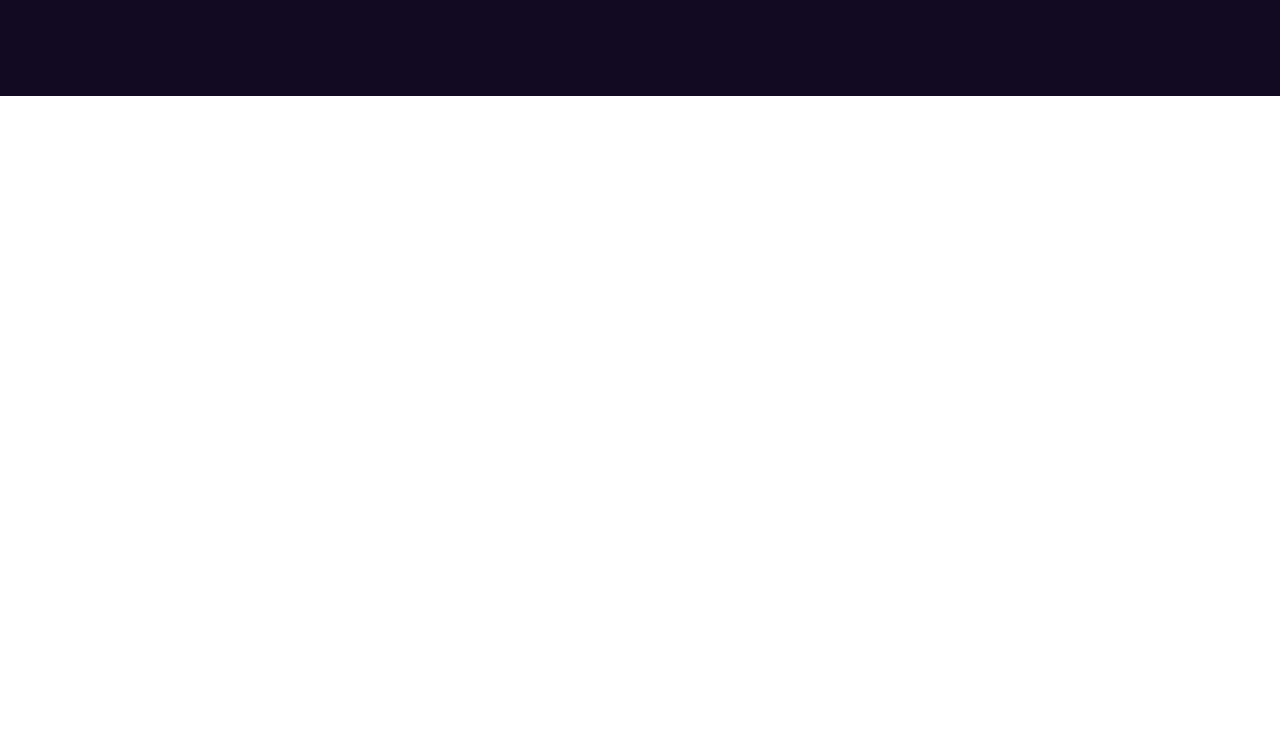
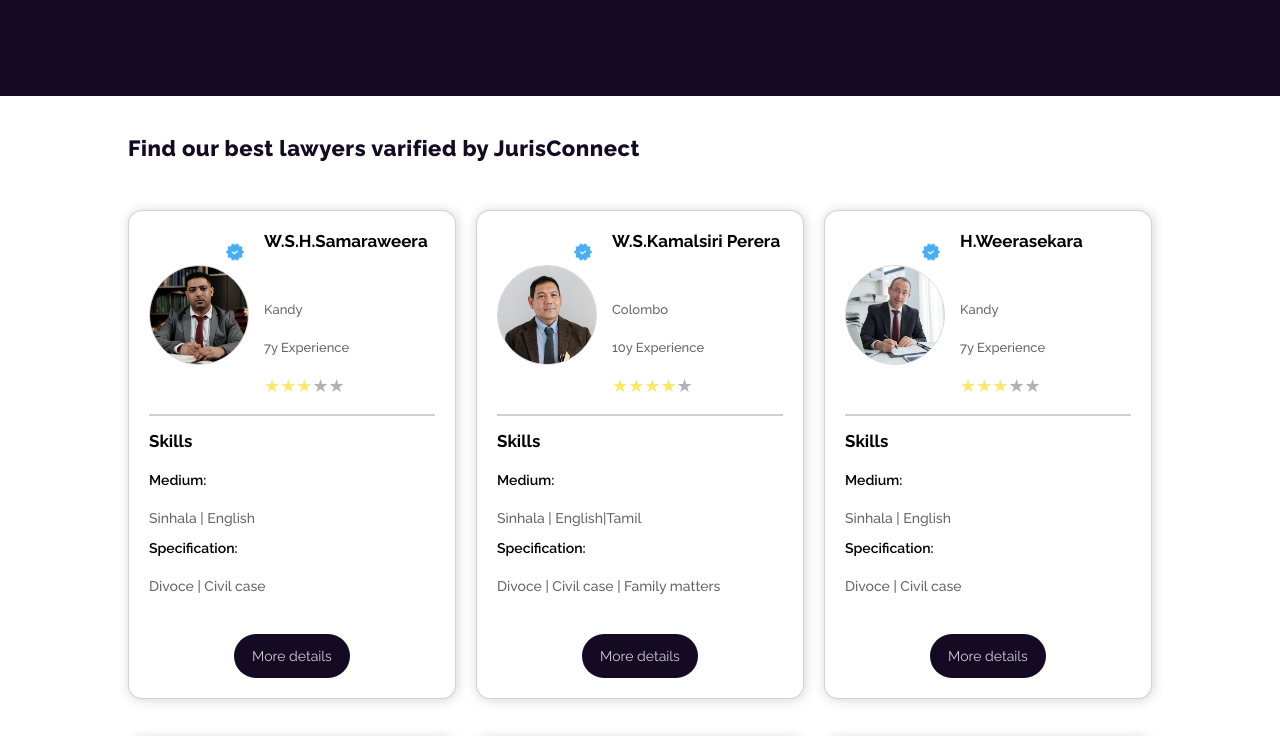
Before and after one commit to Tharindu-Lakmal/Juris-Connect, a React (Vite) app in the folder juris-connect/: page /lawyers in a window 1280 px wide. Shown: the part 1760-2496 px from the top of the page. Before the commit the page ends 1856 px from the top, so only its background shows below. Built offline with nearby package versions, Linux system fonts and the light colour scheme.

Commit message:
lawyer cards component added

```diff
--- a/juris-connect/src/Pages/Lawyers/Lawyers.jsx
+++ b/juris-connect/src/Pages/Lawyers/Lawyers.jsx
@@ -3,12 +3,14 @@ import './Lawyers.css'
 import { Link } from 'react-router-dom'
 import LawyerHero from '../../components/Lawyers/LawyerHero/LawyerHero'
 import LawyerSearch from '../../components/Lawyers/LawyerSearch/LawyerSearch'
+import LawyerCard from '../../components/Lawyers/LawyerCard/LawyerCard'
 
 const Lawyers = () => {
   return (
     <div className='lawyers'>
         <LawyerHero />
         <LawyerSearch />
+        <LawyerCard />
     </div>
   )
 }
--- /dev/null
+++ b/juris-connect/src/components/Lawyers/LawyerCard/LawyerCard.css
@@ -0,0 +1,169 @@
+
+
+.lawyercard {
+    width: 100%;
+}
+
+.lawyercard-container {
+    width: 90%;
+    margin: 40px auto 0;
+}
+
+.lawyercard-container h2 {
+    font-size: 22px;
+    line-height: 24px;
+}
+
+.lawyercard-cards {
+    position: relative;
+    display: grid;
+    grid-template-columns: repeat(auto-fill,minmax(280px,1fr));
+    margin-top: 50px;
+    gap: 20px;
+    row-gap: 18px;
+}
+
+.lawyercard-cards .card {
+    display: grid;
+    gap: 15px;
+    border: 1px solid hsl(0, 0%, 15%, 0.2);
+    border-radius: 14px;
+    padding: 20px;
+    background-color: white;
+    margin-bottom: 20px;
+    box-shadow: 1px 1px 12px hsl(0, 0%, 15%, 0.2);
+}
+
+.card-top {
+    position: relative;
+    display: flex;
+    flex-direction: row;
+    align-items: center;
+    gap: 15px;
+    overflow: hidden;
+}
+.lawyer-details {
+    overflow: hidden;
+}
+
+.lawyer-name {
+    height: 50px;
+}
+
+.lawyercard-cards .card .lawyer-details h4 {
+    margin-bottom: 10px;
+}
+
+.lawyercard-cards .card p {
+    font-size: 14px;
+    line-height: 18px;
+    font-weight: 500;
+    margin-bottom: 4px;
+    opacity: 0.6;
+}
+
+.card-top .lawyer-details .city-exp {
+    font-size: 13px;
+}
+.card-top .lawyer-details .rating-stars {
+    font-size: 18px;
+}
+
+.lawyer-img {
+    max-width: 100px;
+    max-height: 100px;
+    border-radius: 100px;
+    border: 1px solid hsl(0, 0%, 15%, 0.2);
+    overflow: hidden;
+    display: flex;
+    justify-content: center;
+}
+.lawyer-img img {
+    width: 100%;
+    border: 100%;
+}
+
+.lawyer-img .verified {
+    position: absolute;
+    max-width: 28px;
+    top: 7px;
+    left: 72px;
+}
+
+.lawyercard-cards .card hr {
+    height: 0;
+    border: 1px solid hsla(0, 0%, 15%, 0.216);
+}
+
+.lawyercard-cards .card .card-bottum h4 {
+    margin-bottom: 8px;
+}
+
+.lawyercard-cards .card-bottum .medium {
+    margin-bottom: 4px;
+    opacity: 1;
+    font-weight: 600;
+}
+
+.specification {
+    margin-top: 12px;
+}
+
+.lawyercard-btn {
+    display: flex;
+    align-items: center;
+    justify-content: center;
+    margin-top: 20px;
+}
+
+.lawyercard-btn button {
+    padding: 14px 18px;
+    border: none;
+    border-radius: 100px;
+    font-size: 14px;
+    color: hsla(0, 0%, 100%, 0.8);
+    background-color: #140A24;
+}
+
+.lawyercard-btn button:is(:hover, :focus-visible) {
+    color: hsla(0, 0%, 100%, 1);
+    box-shadow: 1px 2px 8px hsla(263, 57%, 9%, 0.3);
+}
+
+
+.lawyercard-container .seemore-btn {
+    margin: 120px auto 0;
+    display: flex;
+    justify-content: center;
+    align-items: center;
+}
+
+.lawyercard-container .seemore-btn button {
+    padding: 14px 18px;
+    border: none;
+    border-radius: 100px;
+    font-size: 14px;
+    color: hsla(0, 0%, 100%, 0.8);
+    background-color: #140A24;
+}
+.lawyercard-container .seemore-btn button:is(:hover, :focus-visible) {
+    color: hsla(0, 0%, 100%, 1);
+    box-shadow: 1px 2px 8px hsla(263, 57%, 9%, 0.3);
+}
+
+
+/* Responsive Styles */
+
+@media only screen and (min-width: 540px) {
+    .lawyercard-container {
+        width: 80%;
+    }
+}
+
+
+@media only screen and (min-width: 1280px) {
+    .lawyercard {
+        max-width: 1680px;
+        margin: 0 auto;
+    }
+}
--- /dev/null
+++ b/juris-connect/src/components/Lawyers/LawyerCard/LawyerCard.jsx
@@ -0,0 +1,104 @@
+
+import React, { useState } from 'react'
+import './LawyerCard.css'
+import { assets, lawyers_details } from '../../../assets/assets'
+
+
+
+//Display stars according to the average rating value
+// Star component
+const Star = ({ filled }) => (
+  <span style={{ color: filled ? 'gold' : 'gray' }}>★</span>
+);
+
+// Rating component
+const Rating = ({ averageRating }) => {
+  const totalStars = 5;
+  const filledStars = Math.round(averageRating);
+  const stars = [];
+
+  for (let i = 0; i < totalStars; i++) {
+    stars.push(<Star key={i} filled={i < filledStars} />);
+  }
+
+  return <>{stars}</>;
+};
+
+
+const LawyerCard = () => {
+
+  //Display only 10 cards first and then the see more button click add 12 more cards to the displayed list
+  const [visibleCards, setVisibleCards] = useState(10);
+
+  //function to set the number of visible Cards number(count). update visibleCards state
+  const loadMoreCards = () => {
+    setVisibleCards(prevVisibleCards => {
+      const remainingCards = lawyers_details.length - prevVisibleCards;
+      return prevVisibleCards + (remainingCards < 12 ? remainingCards : 12);
+    });
+  };
+
+  return (
+    <div className='lawyercard'>
+      <div className="lawyercard-container">
+
+          <h2>
+            Find our best lawyers varified by JurisConnect
+          </h2>
+
+          <div className="lawyercard-cards">
+
+              {/* set the number of visible cards from 0 */}
+              {lawyers_details.slice(0, visibleCards).map((item, index) => {
+
+                  return (
+                    <div keu={index} className="card">
+
+                      <div className="card-top">
+                          <div className="lawyer-img">
+                            <img className='verified' src={assets.verified} alt="" />
+                            <img src={item.lawyer_image} alt="" />
+                          </div>
+                          <div className="lawyer-details">
+                            <div className="lawyer-name">
+                              <h4>{item.lawyer_name}</h4>
+                            </div>
+                            <p className="city-exp">{item.lawyer_city}</p>
+                            <p className="city-exp">{item.lawyer_expirience}y Experience</p>
+
+                            {/* Display stars and trigger Rating function and pass averageRating as a prop to the function */}
+                            <p className="rating-stars"><Rating averageRating={item.average_rating} /></p>
+                          </div>
+                      </div>
+
+                      <hr />
+
+                      <div className="card-bottum">
+                        <h4>Skills</h4>
+                        <p className="medium">Medium:</p>
+                        <p>{item.lawyer_skills_medium()}</p>
+
+                        <p className="medium specification">Specification:</p>
+                        <p>{item.lawyer_skills_specification()}</p>
+                      </div>
+
+                      <div className="lawyercard-btn">
+                        <button>More details</button>
+                      </div>
+                    </div>
+                  )
+              })}
+
+          </div>
+
+          {/* button to display more cards and trigger loadMoreCards function */}
+        <div className="seemore-btn">
+            <button onClick={loadMoreCards}>See more</button>
+        </div>
+
+      </div>
+    </div>
+  )
+}
+
+export default LawyerCard
```
